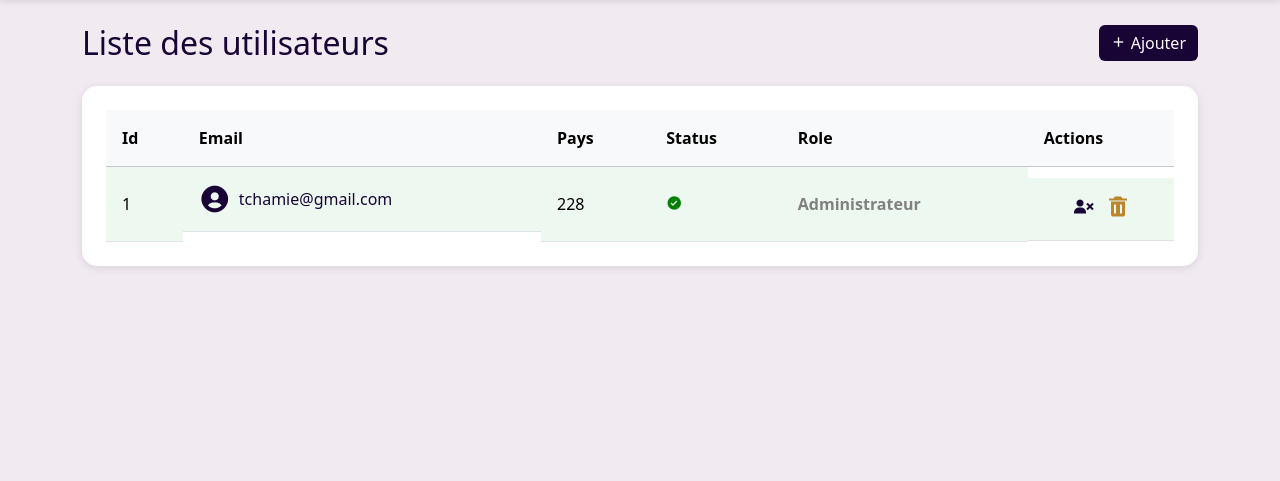
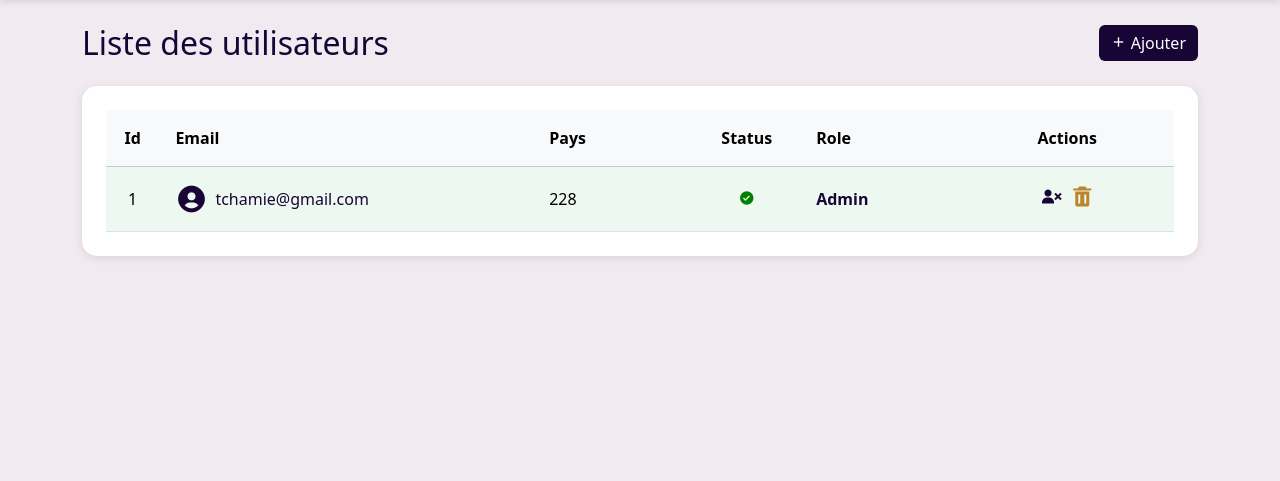
Before and after one commit to henocn/shopping, a PHP site: page /management/users/index.php in a window 1280 px wide. Shown: the part 60-541 px from the top of the page. Run offline with PHP 8.4, Linux system fonts and the light colour scheme; data comes from the database, SQL or seed files in the repository; data that the repository does not hold is empty.

Commit message:
Finalize users page design

```diff
--- a/management/users/index.php
+++ b/management/users/index.php
@@ -112,12 +112,12 @@ $users = $user->getAllUsers();
             <table class="table align-middle mb-0">
                 <thead class="table-light">
                     <tr>
-                        <th>Id</th>
-                        <th>Email</th>
-                        <th>Pays</th>
-                        <th>Status</th>
-                        <th>Role</th>
-                        <th>Actions</th>
+                        <th class="text-center" style="width: 5%;">Id</th>
+                        <th style="width: 35%;">Email</th>
+                        <th style="width: 15%;">Pays</th>
+                        <th class="text-center" style="width: 10%;">Status</th>
+                        <th style="width: 15%;">Role</th>
+                        <th class="text-center" style="width: 20%;">Actions</th>
                     </tr>
                 </thead>
                 <tbody>
@@ -125,22 +125,23 @@ $users = $user->getAllUsers();
                     foreach ($users as $user):
                     ?>
                         <tr class="<?php echo $user['is_active'] == 1 ? 'status-active' : 'status-inactive'; ?>">
-                            <td><?php echo $user['id']; ?></td>
-                            <td style="display: flex; align-items: center;">
-                                <i class='bx bxs-user-circle' style="font-size: 2rem; color: var(--purple); margin-right: 0.5rem;"></i>
-                                <a href="mailto:<?php echo $user['email']; ?>" style="text-decoration: none; color: var(--purple);"><?php echo $user['email']; ?></a>
+                            <td class="text-center"><?php echo $user['id']; ?></td>
+                            <td>
+                                <div class="d-flex align-items-center">
+                                    <i class='bx bxs-user-circle me-2' style="font-size: 2rem; color: var(--purple);"></i>
+                                    <a href="mailto:<?php echo $user['email']; ?>" class="text-decoration-none" style="color: var(--purple);"><?php echo $user['email']; ?></a>
+                                </div>
                             </td>
                             <td><?php echo $user['country']; ?></td>
-                            <td><?php echo $user['is_active'] == 1 ? '<i class="bx bxs-check-circle" style="color: green;"></i>' : '<i class="bx bxs-x-circle" style="color: red;"></i>'; ?></td>
+                            <td class="text-center"><?php echo $user['is_active'] == 1 ? '<i class="bx bxs-check-circle" style="color: green;"></i>' : '<i class="bx bxs-x-circle" style="color: red;"></i>'; ?></td>
                             <td><?php
                                 if ($user['role'] == 0) {
-                                    echo '<span style="color: var(--purple); font-weight: bold;">Assistante</span>';
+                                    echo '<span style="color: var(--purple); font-weight: bold;">Secondaire</span>';
                                 } else {
-                                    echo '<span style="color: gray; font-weight: bold;">Administrateur</span>';
+                                    echo '<span style="color: var(--purple); font-weight: bold;">Admin</span>';
                                 }
-
                                 ?></td>
-                            <td class="d-flex justify-content-center gap-2">
+                            <td class="text-center">
 
                                 <form action="save.php" method="post" class="d-inline">
                                     <input type="hidden" name="user_id" value="<?php echo $user['id']; ?>">
```
